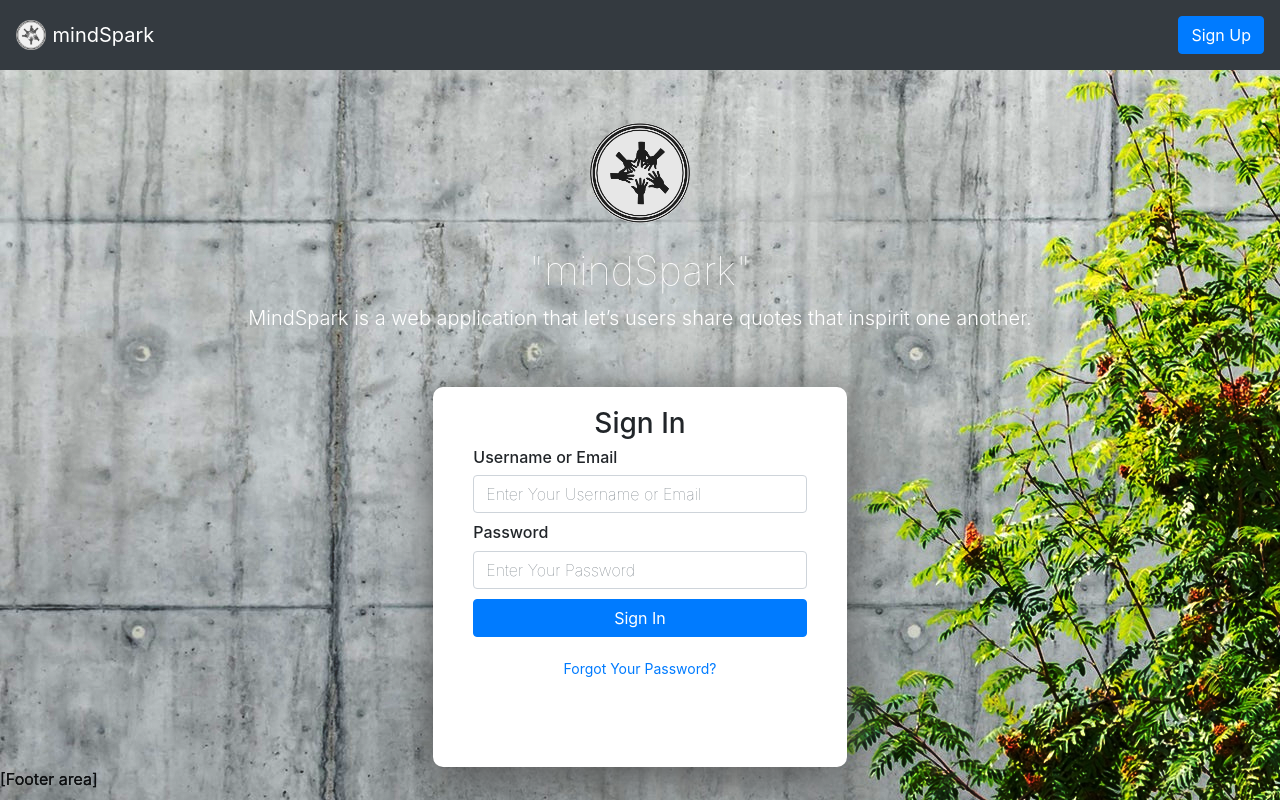
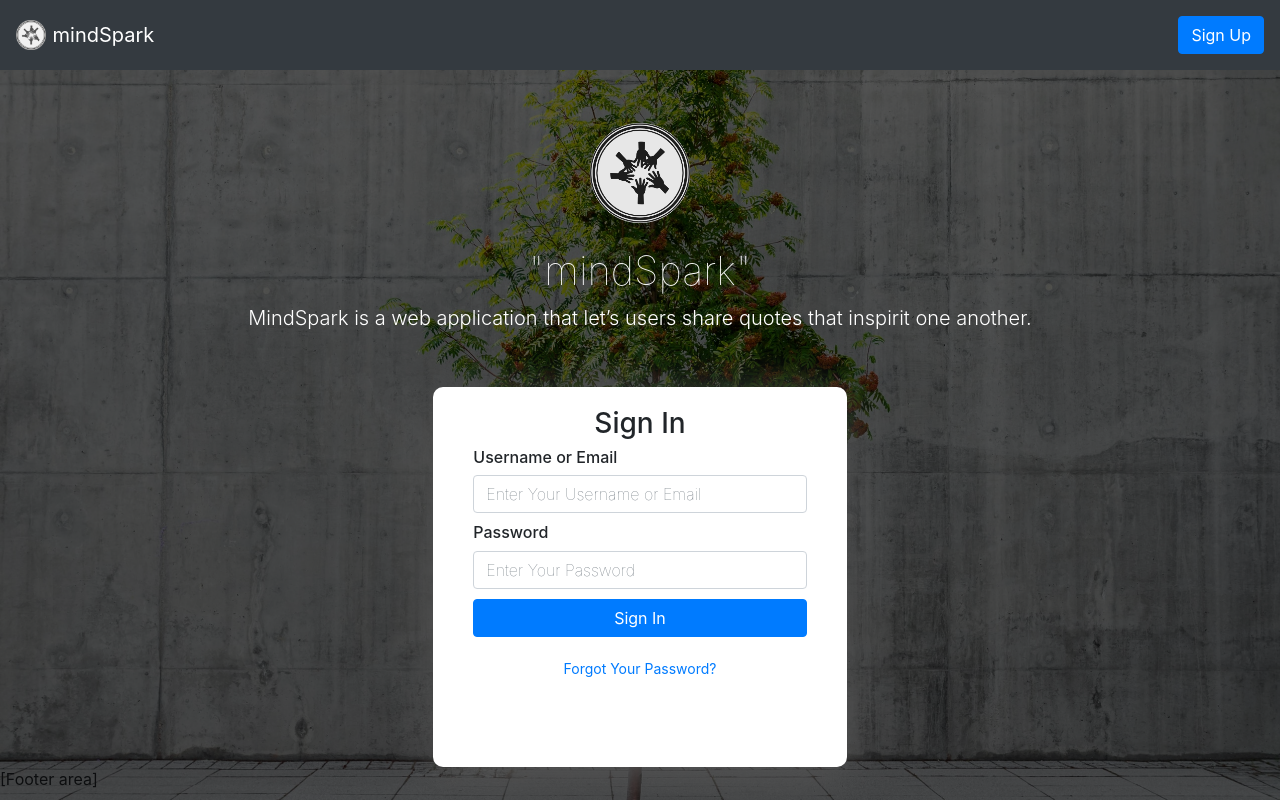
Before and after one commit to abansal98/mindSpark, a React (Create React App) app in the folder react-app/: page / in a window 1280 px wide. Built offline with nearby package versions, Linux system fonts and the light colour scheme.

Commit message:
solving signin background problem

```diff
--- a/react-app/src/signin.css
+++ b/react-app/src/signin.css
@@ -12,6 +12,12 @@
 
 body {
   background-image: url("./image/404.jpg");
+  background-position: 100%;
+  background-size: cover;
+  background-attachment: fixed;
+  width: 100%;
+  height: 100%;
+  background-repeat: no-repeat;
 }
 
 .mkTempName1 {
```
